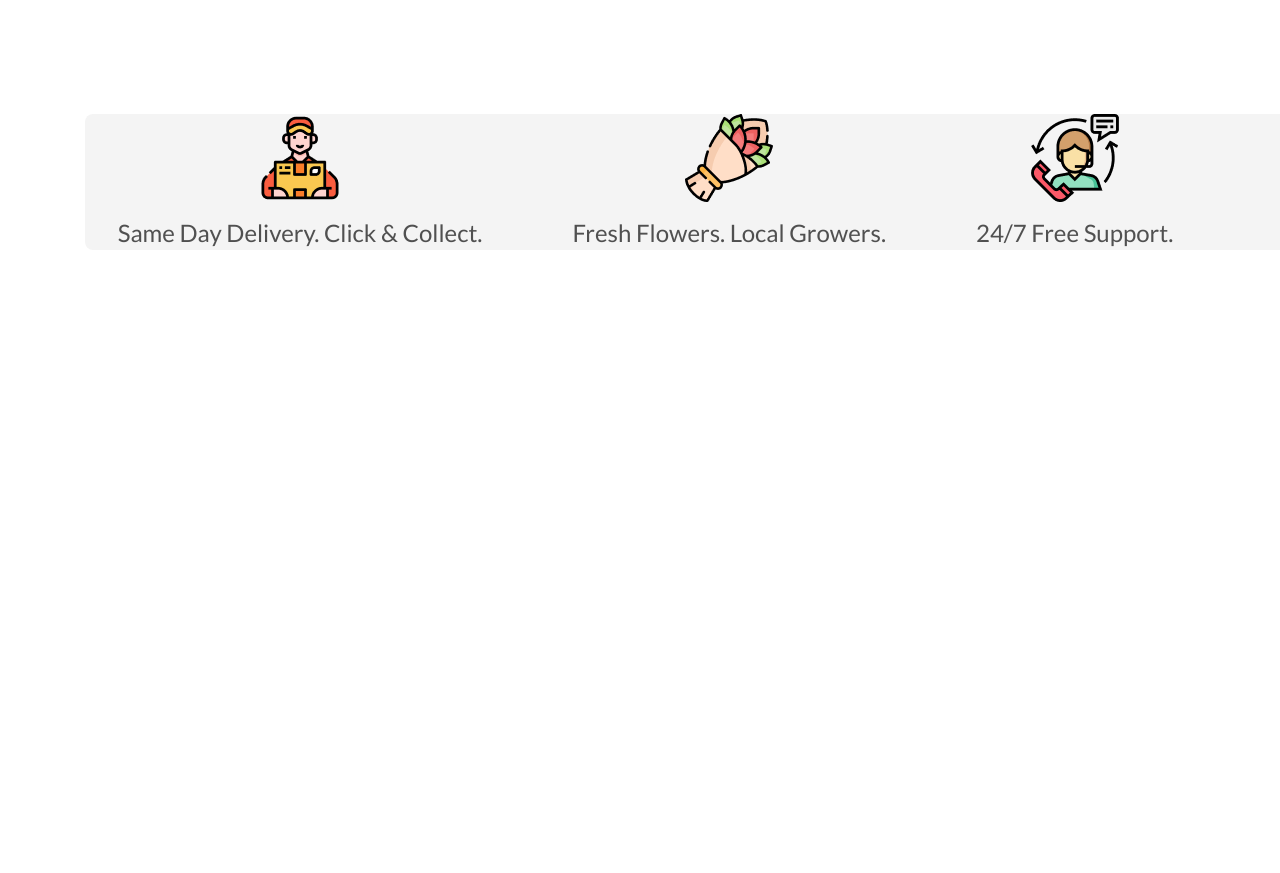
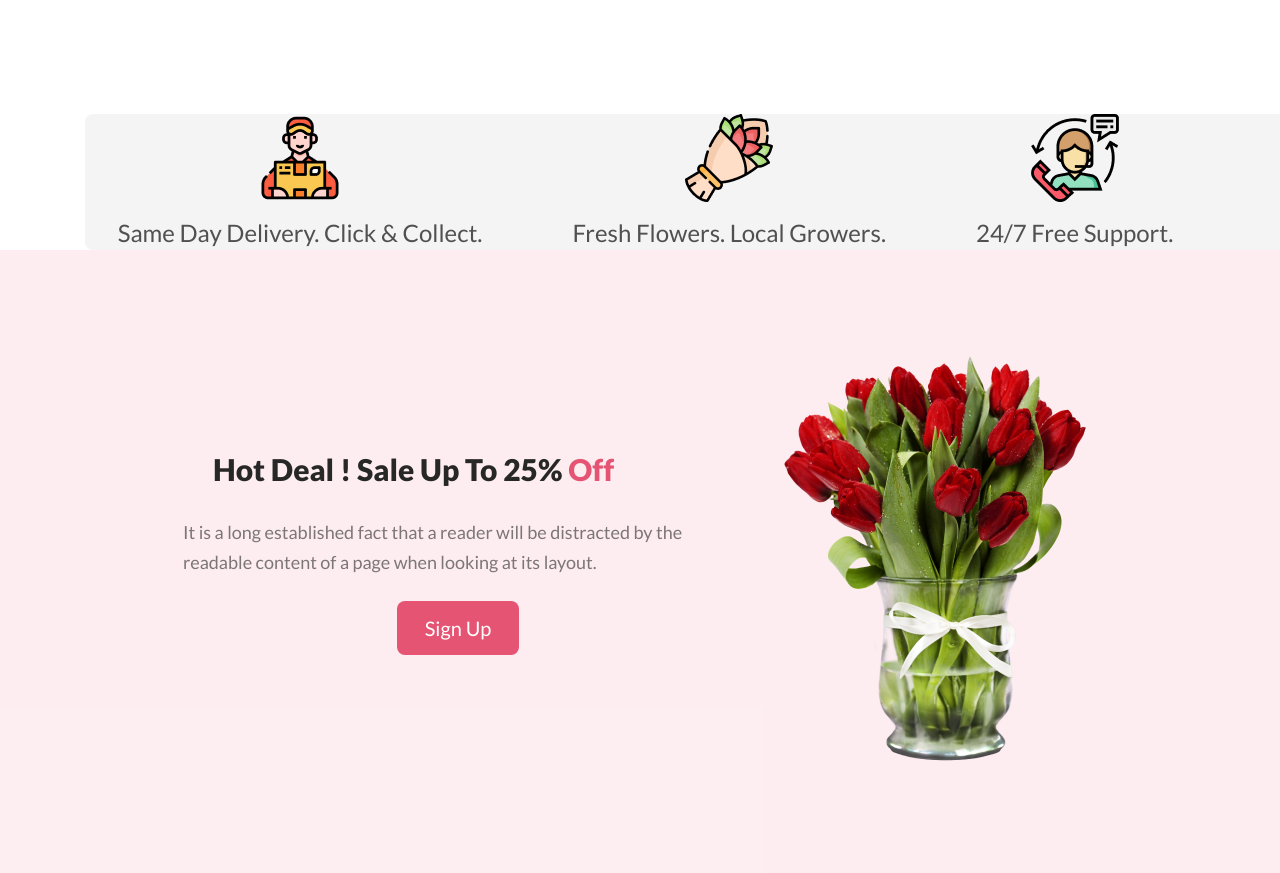
Before and after one commit to tammim28/flower-shop, a plain HTML site: page index.html in a window 1280 px wide. Shown: the part 1326-2199 px from the top of the page. Before the commit the page ends 1576 px from the top, so only its background shows below. Drawn offline with Linux system fonts and the light colour scheme.

Commit message:
complete hot deal

```diff
--- a/index.html
+++ b/index.html
@@ -69,6 +69,18 @@
                 </div>
             </div>
         </section>
+        <section id="hot-deal">
+            <div class="container hot-deal-main">
+                <div class="hot-deal-text">
+                    <h2>Hot Deal ! Sale Up To 25% <span class="important">Off</span></h2>
+                    <p>It is a long established fact that a reader will be distracted by the readable content of a page when looking at its layout.</p>
+                    <button>Sign Up</button>
+                </div>
+                <div class="hot-deal-img">
+                    <img src="Flower Asset/pngwing 8.png" alt="">
+                </div>
+            </div>
+        </section>
     </main>
     <footer>
 
--- a/styles/style.css
+++ b/styles/style.css
@@ -6,7 +6,8 @@
     font-family: "Lato", sans-serif;
 }
 
-header {
+header,
+#hot-deal {
     background: rgba(229, 84, 115, 0.1);
 }
 
@@ -53,6 +54,7 @@ button {
     border: none;
     padding: 15px 28px;
     cursor: pointer;
+    /* margin-right: 74px; */
 }
 
 button:hover {
@@ -151,3 +153,37 @@ button:hover {
     line-height: 35px;
     text-align: center;
 }
+
+.hot-deal-main {
+    display: flex;
+    /* margin-top: 150px; */
+    justify-content: space-around;
+    align-items: center;
+    padding: 100px 0;
+}
+
+#hot-deal .hot-deal-text {
+    width: 75%;
+    max-width: 550px;
+    text-align: center;
+}
+#hot-deal .hot-deal-text *{
+    margin-bottom: 24px;
+}
+
+#hot-deal .hot-deal-text h2 {
+    font-size: 30px;
+    font-weight: 800;
+    line-height: 48px;
+    letter-spacing: 0%;
+    text-align: left;
+    color: rgb(39, 39, 39);
+    margin-bottom: 24px;
+    margin-left: 30px;
+}
+#hot-deal .hot-deal-text h2 .important{
+    color: rgb(229, 84, 115);
+}
+#hot-deal .hot-deal-img{
+    max-width: 318px;
+}
```
